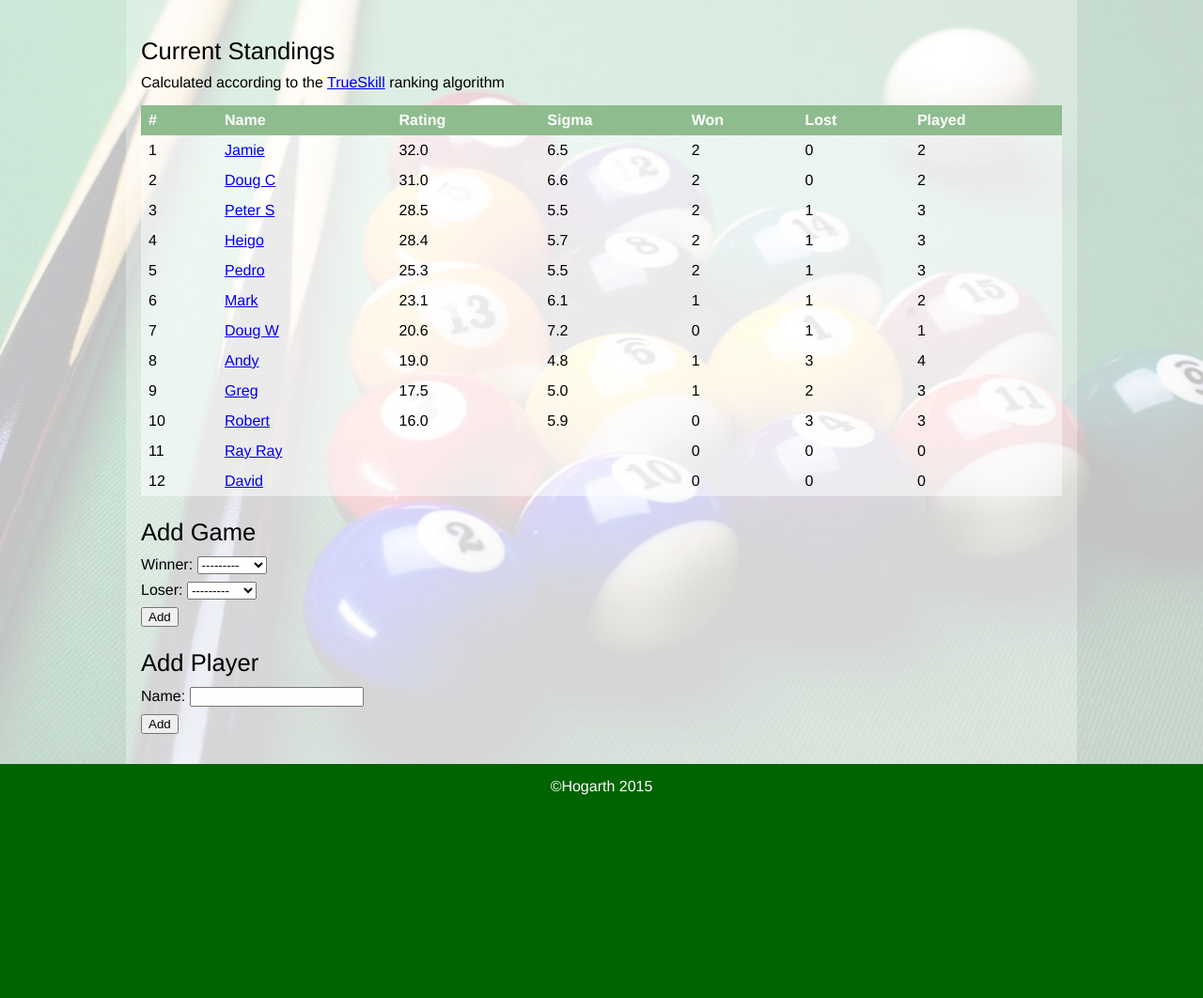
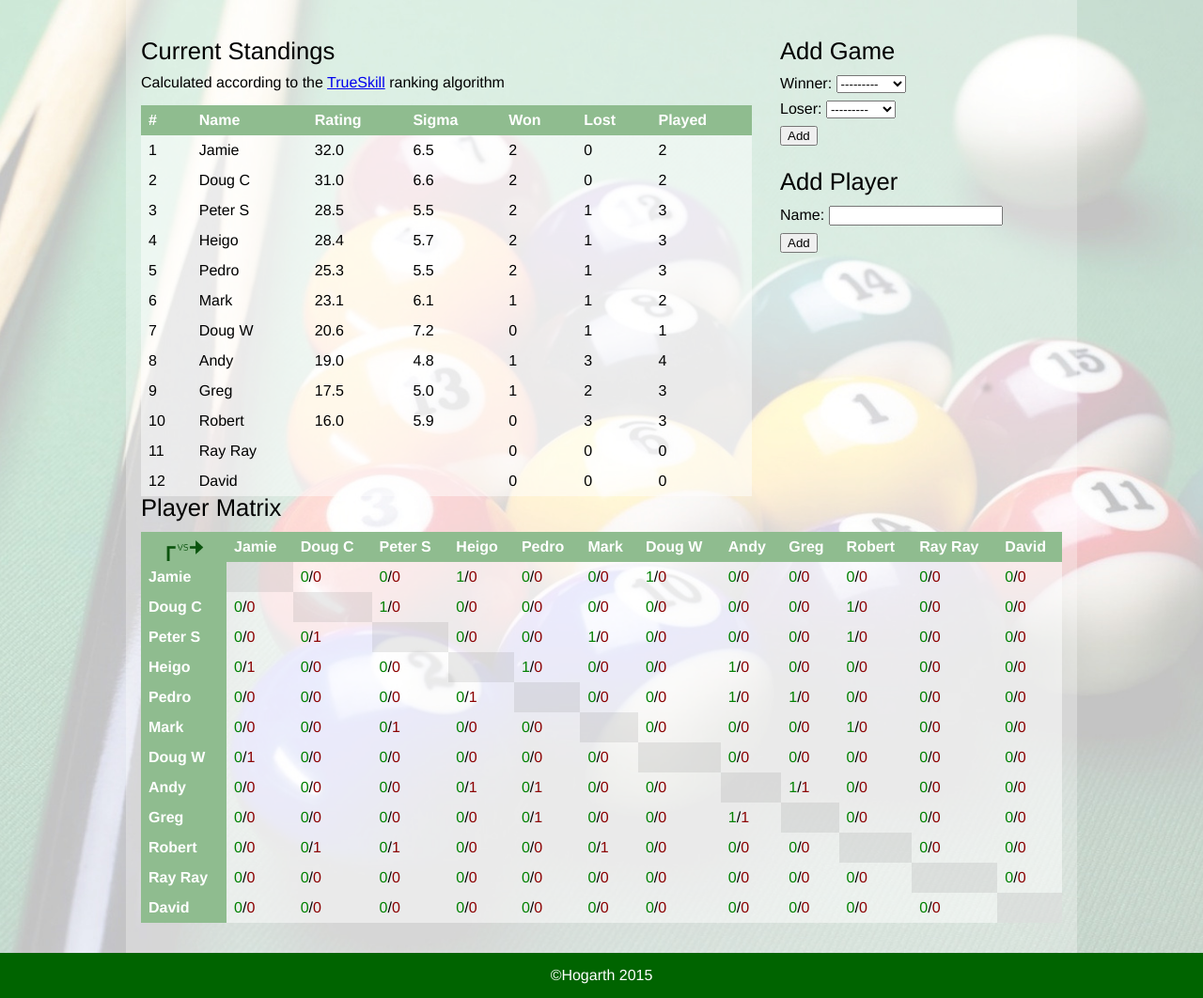
Before and after one commit to daggaz/pool, a Django app: page / in a window 1280 px wide. Shown: the part 72-1134 px from the top of the page at 94% size. Before the commit the page ends 918 px from the top, so only its background shows below. Run offline with Django 3.2, Linux system fonts and the light colour scheme; data comes from the database, SQL or seed files in the repository; both versions use the stored data as it was after the commit.

Commit message:
More stats!

```diff
--- a/pool/models.py
+++ b/pool/models.py
@@ -1,5 +1,6 @@
 from django.db import models
 from django.db.models import Count
+from django.db.models.expressions import RawSQL
 from trueskill import Rating, rate_1vs1
 
 
@@ -9,6 +10,36 @@ class PlayerManager(models.Manager):
         return query.annotate(
             games_played=Count('games_won', distinct=True) + Count('games_lost', distinct=True)
         ).order_by('-mu', '-games_played')
+
+    def annotate_against(self, other):
+        return self.annotate(
+            games_won_against=RawSQL(
+                """
+                    SELECT COUNT(*)
+                    FROM pool_game
+                    WHERE loser_id = %s AND winner_id = pool_player.id
+                """,
+                (other.id,)
+            ),
+            games_lost_against=RawSQL(
+                """
+                    SELECT COUNT(*)
+                    FROM pool_game
+                    WHERE winner_id = %s AND loser_id = pool_player.id
+                """,
+                (other.id,)
+            ),
+            games_played=RawSQL(
+                """
+                    SELECT COUNT(*)
+                    FROM pool_game
+                    WHERE
+                      loser_id = %s AND winner_id = pool_player.id OR
+                      winner_id = %s AND loser_id = pool_player.id
+                """,
+                (other.id, other.id,)
+            )
+        )
 
 
 class Player(models.Model):
@@ -20,7 +51,9 @@ class Player(models.Model):
 
     @property
     def ranking(self):
-        return Player.objects.filter(mu__gt=self.mu).count() + 1
+        if self.mu:
+            return Player.objects.filter(mu__gt=self.mu).count() + 1
+        return Player.objects.count()
 
     @property
     def rating(self):#
--- a/pool/static/media/css/vi-core.css
+++ b/pool/static/media/css/vi-core.css
@@ -73,6 +73,14 @@ th {
     background: darkseagreen;
     font-weight: bold;
 }
+th a {
+    color: white;
+    text-decoration: none;
+}
+
+th a:hover {
+    text-decoration: underline;
+}
 
 table td, table th {
     padding: 0.5em;
@@ -81,6 +89,23 @@ table td, table th {
 table {
     background: rgba(255, 255, 255, 0.5);
     width: 100%
+}
+
+
+td a {
+    color: inherit;
+    text-decoration: none;
+}
+
+td a:hover {
+    text-decoration: underline;
+}
+
+#standings {
+    float: left;
+    width: 650px;
+    padding-right: 30px;
+
 }
 
 #standings table {
@@ -95,3 +120,24 @@ table {
 #player table th {
     width: 35%;
 }
+
+#side_bar {
+    float: left;
+    width: 260px;
+}
+
+#matrix {
+    clear: left;
+}
+
+#matrix table .blank {
+    background: rgba(150, 150, 150, 0.2);
+}
+
+#matrix table .corner {
+    background-image: url('/static/media/img/vs.png');
+    background-position: 50% 50%;
+    background-repeat: no-repeat;
+    background-size: 50%;
+
+}
--- a/pool/templates/pool/home.html
+++ b/pool/templates/pool/home.html
@@ -33,6 +33,7 @@
         </table>
     </div>
 
+    <div id="side_bar">
         <h2>Add Game</h2>
         <form method="post" action="/">
             {%  if game_form.non_field_errors %}
@@ -64,5 +65,33 @@
             <input type="submit" name="player" value="Add">
 
         </form>
+    </div>
+
+    <div id="matrix">
+        <h2>Player Matrix</h2>
+        <table>
+            <tr>
+                <th class="corner"></th>
+                {% for player in players %}
+                    <th><a href="{% url "player" player.pk %}">{{ player.name }}</a></th>
+                {% endfor %}
+            </tr>
+
+            {% for row in matrix %}
+                <tr>
+                    <th><a href="{% url "player" row.0.pk %}">{{ row.0.name }}</a></th>
+                    {% for item in row.1 %}
+                        {% if item != row.0 %}
+                            <td class="not_blank" title="{{ row.0.name }} has won {{ item.games_lost_against }} game{{ item.games_lost_against|pluralize }} and lost {{ item.games_won_against }} game{{ item.games_won_against|pluralize }} against {{ item.name }}">
+                                <span style="color: green;">{{ item.games_lost_against }}</span>/<span style="color: darkred">{{ item.games_won_against }}</span>
+                            </td>
+                        {% else %}
+                            <td class="blank"></td>
+                        {% endif %}
+                    {% endfor %}
+                </tr>
+            {% endfor %}
+        </table>
+    </div>
 
 {% endblock %}
--- a/pool/views.py
+++ b/pool/views.py
@@ -1,5 +1,6 @@
+from django.db.models.expressions import RawSQL
 from django.http import HttpResponseRedirect
-from django.db.models import Q
+from django.db.models import Q, Count
 from django.shortcuts import render, get_object_or_404
 from pool.forms import PlayerForm, GameForm
 from pool.models import Game, Player
@@ -26,18 +27,29 @@ def home(request):
                 )
                 return HttpResponseRedirect('/')
 
+    players = Player.objects.all()
+    matrix = []
+    for player in players:
+        matrix.append((
+            player,
+            Player.objects.annotate_against(player),
+        ))
+
     return render(request, 'pool/home.html', {
-        'players': Player.objects.all(),
+        'players': players,
         'player_form': player_form,
         'game_form': game_form,
+        'matrix': matrix,
     })
 
 
 def player(request, id):
     player = get_object_or_404(Player, pk=id)
+    others = Player.objects.annotate_against(player).exclude(pk=player.pk)
     return render(request, 'pool/player.html', {
         'player': player,
         'games': Game.objects.filter(
             Q(winner=player) | Q(loser=player)
-        ).order_by('created')
+        ).order_by('created'),
+        'others': others,
     })
--- a/requirements.txt
+++ b/requirements.txt
@@ -1,3 +1,2 @@
 django>=1.8,<1.9
 trueskill
-numpy
```
Also changed, not shown: pool/templates/pool/player.html (+25 -0 lines), db.sqlite, pool/static/media/img/vs.png (added), 1 other file. Lines whose indentation alone changed are shown as unchanged.
